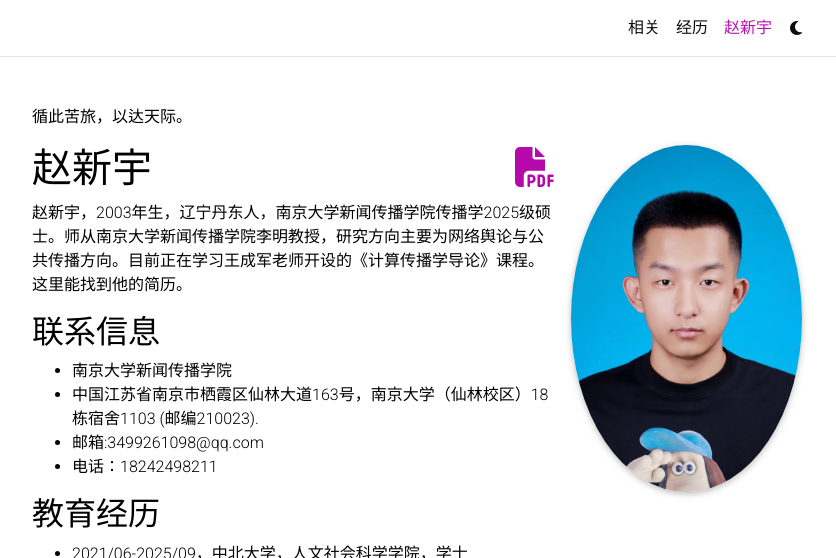
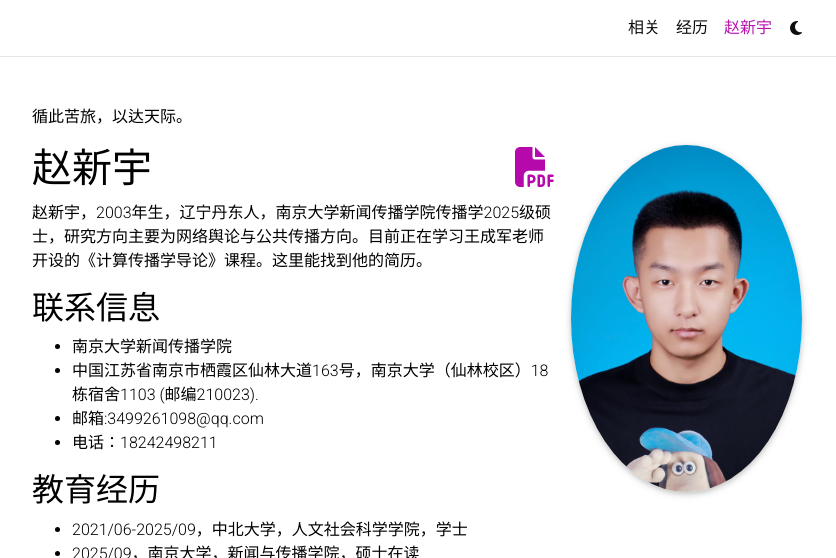
Before and after one commit to zhaoxinyu0602/zhaoxinyu0602.GitHub.io, a Jekyll site: the page built from _pages/中文.md, in a window 1280 px wide and 900 px high, cut to the strip 0-558 px from the top of the window. Shown: the whole strip, without its empty margins (223-1059 px from the left). Built offline with Jekyll 4.4.1, drawn with Linux system fonts in a browser that asks for light colours; full-size pictures stand in for the smaller copies a plugin makes; comment, search, counter and statistics services are not loaded; a style sheet for code colours, icons or effects is not loaded.

Commit message:
Update 中文.md

```diff
--- a/_pages/中文.md
+++ b/_pages/中文.md
@@ -21,7 +21,7 @@
 <h1 class="post-title">{{ page.title }} {% if page.cv_pdf %}<a href="{{ page.cv_pdf | prepend: 'assets/pdf/' | relative_url}}" target="_blank" rel="noopener noreferrer" class="float-right"><i class="fas fa-file-pdf"></i></a>{% endif %}</h1>
 
 
-赵新宇，2003年生，辽宁丹东人，南京大学新闻传播学院传播学2025级硕士。师从南京大学新闻传播学院李明教授，研究方向主要为网络舆论与公共传播方向。目前正在学习王成军老师开设的《计算传播学导论》课程。这里能找到他的简历。
+赵新宇，2003年生，辽宁丹东人，南京大学新闻传播学院传播学2025级硕士，研究方向主要为网络舆论与公共传播方向。目前正在学习王成军老师开设的《计算传播学导论》课程。这里能找到他的简历。
 
 ## 联系信息
 - 南京大学新闻传播学院
```
Also changed, not shown: other parts of _pages/中文.md (+1 -1 lines).
